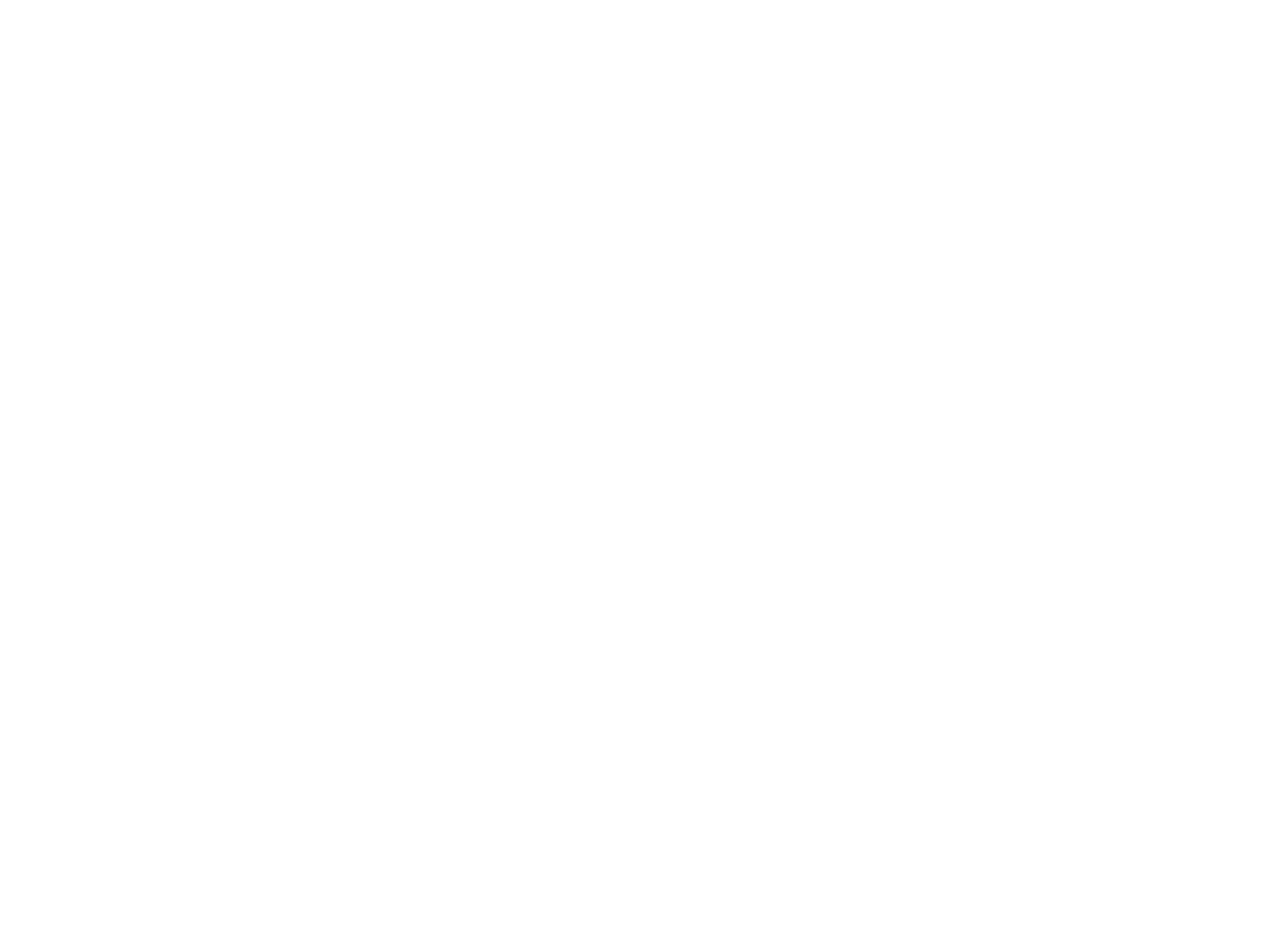
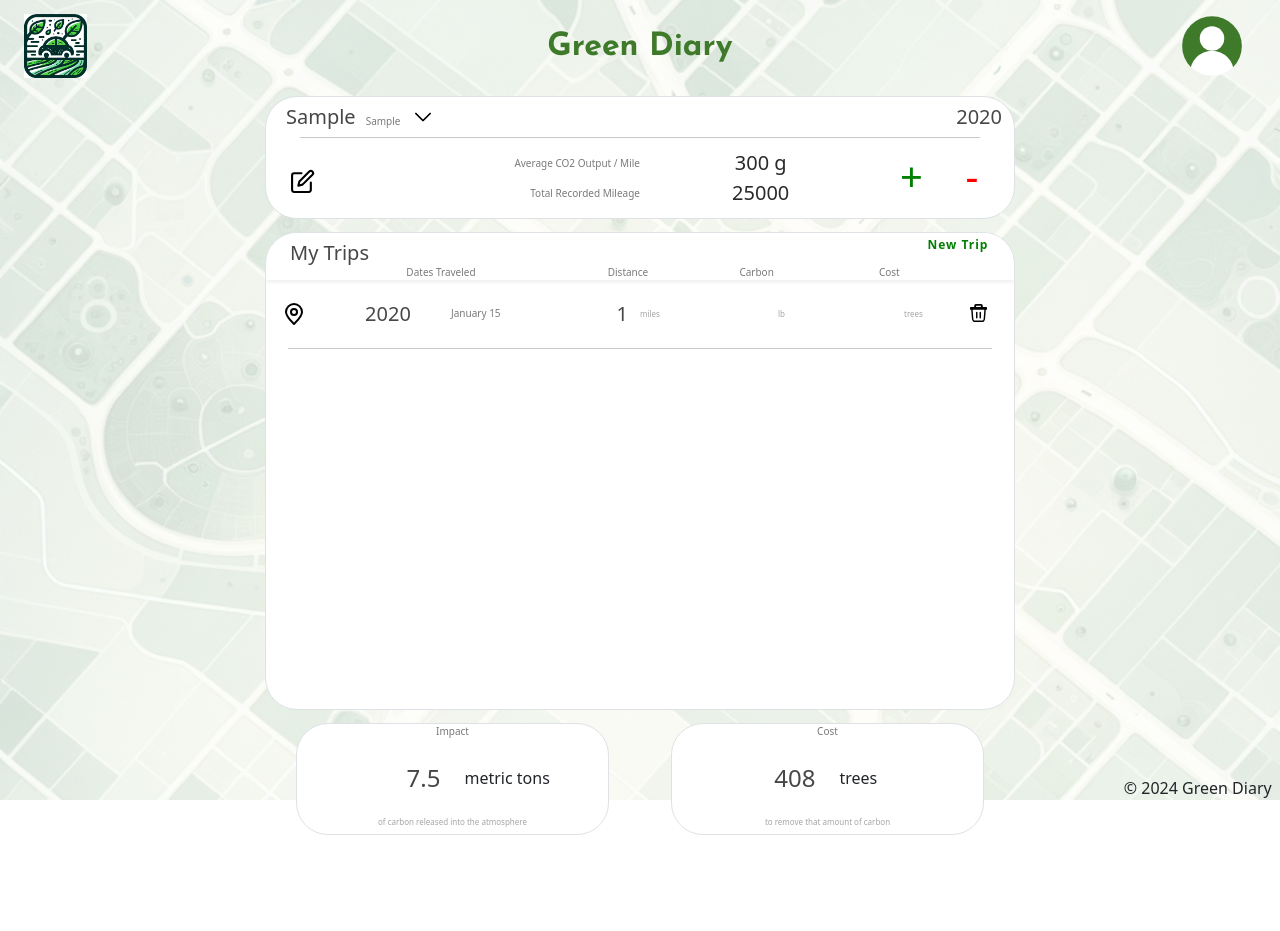
Before and after one commit to elliesolhjou/Green-Diary, a Django app: page /vehicle/1/ in a window 1280 px wide. Before the commit the page is empty. Before the commit the page ends 800 px from the top, so only its background shows below. Run offline with Django 5.2, Linux system fonts and the light colour scheme; tables that the repository leaves empty hold one stand-in row (values such as "Sample post"); some libraries are stand-ins or nearby versions.

Commit message:
add vehicle selection

```diff
--- a/main_app/templates/vehicle.html
+++ b/main_app/templates/vehicle.html
@@ -1,20 +1,22 @@
+{% load static %}
+
 <div class="col mt-4 bg-white rounded-5 border" style="height: 95%;">
     <div class="vehicle-container d-flex justify-content-between">
         <div class="vehicle-title pe-2 rounded-4 d-flex align-items-end">
-            <h1 class="ps-2 text-lg user-select-none">Toyota</h1>
-            <span class="text-reg user-select-none">Corolla</span>
+            <h1 class="ps-2 text-lg user-select-none">{{vehicle.make}}</h1>
+            <span class="text-reg user-select-none">{{vehicle.model}}</span>
             <div class="dropdown show">
                 <a href="#" class="" type="button" id="vehicleMenu" data-bs-toggle="dropdown" data-bs-placement="bottom-start" aria-haspopup="true" aria-expanded="false">
-                    <img class="vehicle-arrow rounded-3 p-1" src="../static/images/arrow.svg" data-bs-toggle="tooltip" data-bs-placement="top" data-bs-delay='400' title="Select vehicles" >
+                    <img class="vehicle-arrow rounded-3 p-1" src="{% static 'images/arrow.svg' %}" data-bs-toggle="tooltip" data-bs-placement="top" data-bs-delay='400' title="Select vehicles" >
                 </a>
                 <div class="dropdown-menu" aria-labelledby="vehicleMenu">
-                    {% for vehicle in vehicles %}
-                    <a class="dropdown-item" href="#"><b>{{vehicle.year}}</b> {{vehicle.make}} - {{ vehicle.model }}</a>
+                    {% for vehicle_item in vehicles %}
+                    <a class="dropdown-item" href="{% url 'vehicle_detail' vehicle_item.id %}"><b>{{vehicle_item.year}}</b> {{vehicle_item.make}} - {{ vehicle_item.model }}</a>
                     {% endfor %}
                 </div>
             </div>
         </div>
-        <h2 class="pt-2 m-0 text-lg">1993</h2>
+        <h2 class="pt-2 m-0 text-lg">{{vehicle.year}}</h2>
     </div>
     <div class="ruler d-flex justify-content-center w-100">
         <hr class="hr my-2">
@@ -23,7 +25,7 @@
         <div class="row w-100  pb-2 d-flex justify-content-center align-items-center">
             <div class="col-2 pb-3 h-100 d-flex justify-content-start align-items-end">
                 <a href="#">
-                    <img class="img-fluid vehicle-edit" src="../static/images/edit-icon.svg" data-bs-toggle="tooltip" data-bs-placement="bottom" data-bs-delay='400' title="Edit current vehicle">
+                    <img class="img-fluid vehicle-edit" src="{% static 'images/edit-icon.svg' %}" data-bs-toggle="tooltip" data-bs-placement="bottom" data-bs-delay='400' title="Edit current vehicle">
                 </a>
             </div>
             <div class="vehicle-stats col-8">
--- a/main_app/templates/vehicles/detail.html
+++ b/main_app/templates/vehicles/detail.html
@@ -0,0 +1,68 @@
+{% extends 'base.html' %}
+
+{% block content %}
+    <div class="row d-flex align-items-center">
+        {% include 'vehicle.html' %}
+    </div>
+    <div class="row position-relative d-flex align-items-center" style="height: 63vh;">
+        <div class="col-12 p-0 pb-4 w-100 position-relative bg-white rounded-5 border overflow-hidden" style="height: 95%;">
+            <div class="row m-0 shadow-sm">
+                <h1 class="text-lg ps-4 pe-2 pt-2 mb-0 bg-white text-start rounded-5">My Trips</h1>
+                <div class="col-12 light">
+                    <div class="row text-center text-reg">
+                        <div class="col-1"></div>
+                        <div class="col-4 p-0 pe-4">Dates Traveled</div>
+                        <div class="col-2 p-0 pe-4">Distance</div>
+                        <div class="col-2 p-0 pe-3">Carbon</div>
+                        <div class="col-2 p-0">Cost</div>
+                        <div class="col-1"></div>
+                    </div>
+                </div>
+            </div>
+            <div class="row h-100 pb-4 d-flex flex-column justify-content-start align-items-center overflow-auto">
+                <div class="col-12 w-100 mb-4 d-flex flex-column justify-content-center">
+                    {% include 'card.html' %}
+                </div>
+            </div>
+            <a href="/trip/create" class="btn-green btn-add position-absolute top-0 end-0 d-flex align-items-center justify-content-center">
+                New Trip
+            </a>
+        </div>
+    </div>
+    <div class="row d-flex justify-content-around mb-4" style="height: 14vh;">
+        <div class="col-5 h-100 bg-white p-0 rounded-5 border">
+
+                <div class="row text-reg d-flex justify-content-center">
+                    Impact
+                </div>
+                <div class="row h-70">
+                    <div class="col-6 text-xl d-flex justify-content-end align-items-center">
+                        7.5
+                    </div>
+                    <div class="col-6 d-flex justify-content-start align-items-center">
+                        metric tons
+                    </div>
+                </div>
+                <div class="row text-sm h-10 d-flex justify-content-center align-items-center">
+                    of carbon released into the atmosphere
+                </div>
+
+        </div>
+        <div class="col-5 bg-white rounded-5 border">
+            <div class="row text-reg d-flex justify-content-center">
+                Cost
+            </div>
+            <div class="row h-70">
+                <div class="col-6 text-xl d-flex justify-content-end align-items-center">
+                    408
+                </div>
+                <div class="col-6 d-flex justify-content-start align-items-center">
+                    trees
+                </div>
+            </div>
+            <div class="row h-10 text-sm d-flex justify-content-center align-items-center">
+                to remove that amount of carbon
+            </div>
+        </div>
+    </div>
+{% endblock %}
--- a/main_app/views.py
+++ b/main_app/views.py
@@ -24,10 +24,6 @@ from .models import *
 def home(request):
     vehicles = Vehicle.objects.all()
     trips = Trip.objects.all()
-    # user = User.objects.get(pk=1)
-
-
-
 
     for trip in trips:
         pounds = 300 / 453.592
@@ -96,11 +92,10 @@ class CreateVehicleForm(forms.ModelForm):
 class CreateVehicle(CreateView):
     model = Vehicle
     form_class = CreateVehicleForm
-    success_url = '/'
 
-    # def form_valid(self, form):
-    #     form.instance.user = self.request.user
-    #     return super().form_valid(form)
+    def get_success_url(self):
+        vehicle = self.object
+        return reverse('vehicle_detail', kwargs={'vehicle_id': vehicle.id})
 
 class UpdateVehicle(UpdateView):
     model= Vehicle
@@ -112,8 +107,11 @@ class DeleteVehicle(DeleteView):
 
 
 def vehicle_detail(request, vehicle_id):
+    vehicles = Vehicle.objects.all()
+    trips = Trip.objects.all()
+
     vehicle= Vehicle.objects.get(id=vehicle_id)
-    return render(request, 'vehicles/detail.html', {'vehicle':vehicle})
+    return render(request, 'vehicles/detail.html', {'vehicle':vehicle, 'vehicles': vehicles, 'trips': trips})
 
 # ------------------------------------------------------------------------------------------#
 class TripList(LoginRequiredMixin, ListView):
```
